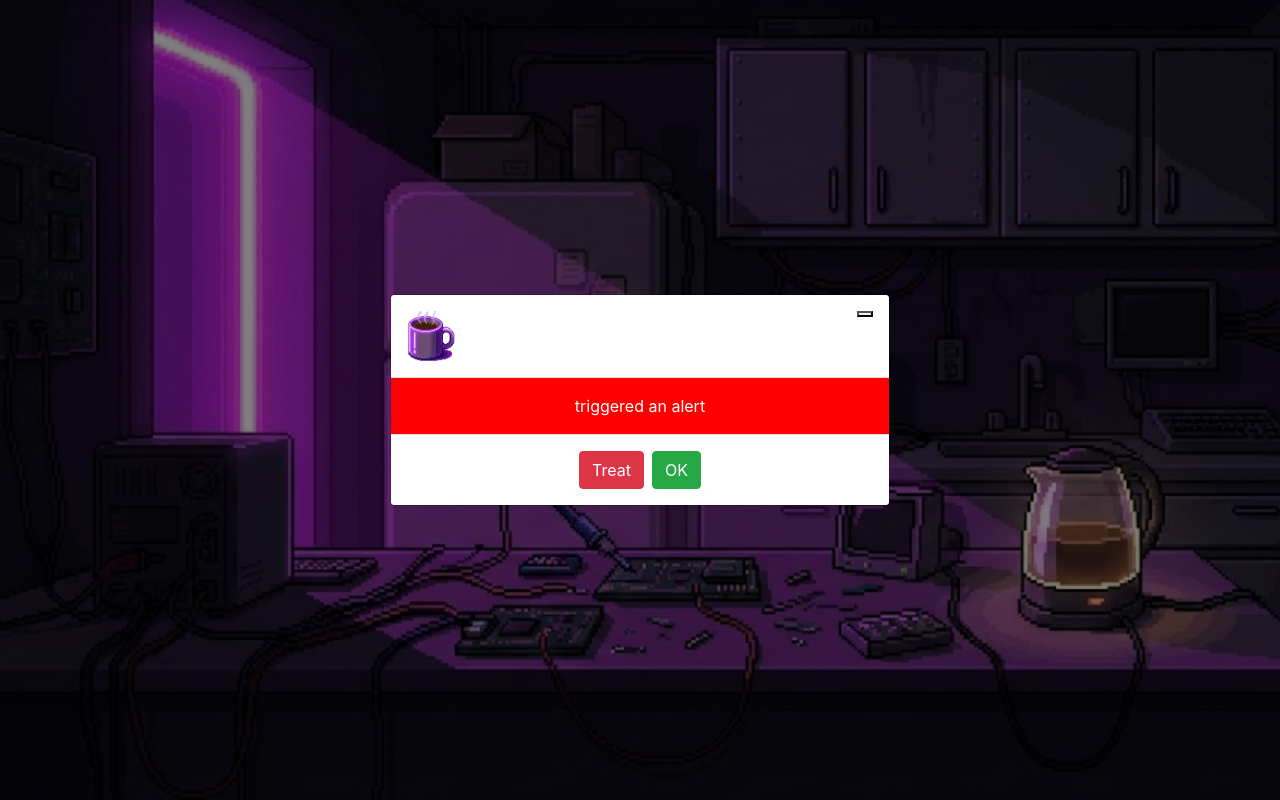
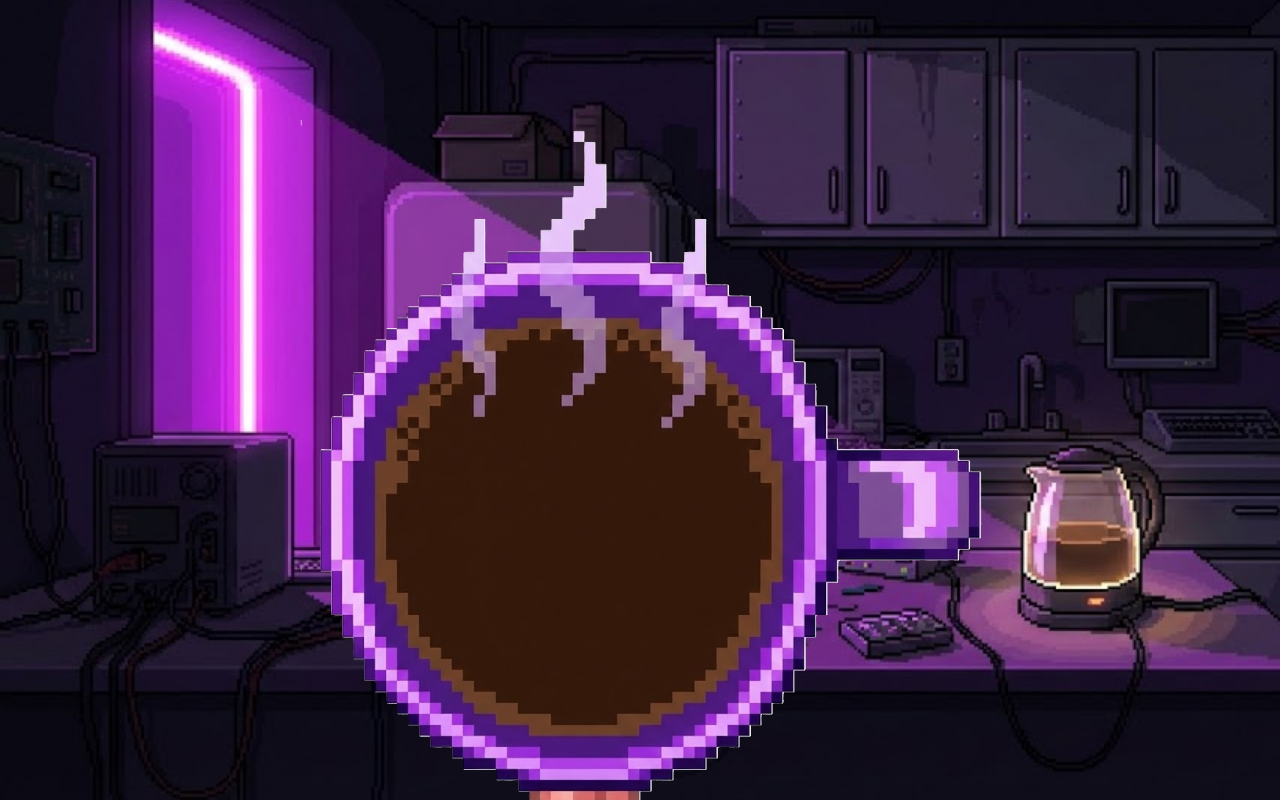
Before and after one commit to FaaF-Eng/CYBERPUNK-GAME-, a plain HTML site: page next.html in a window 1280 px wide. Both pictures are taken after a click on the picture 654 px from the left and 470 px from the top of the page. Drawn offline with nearby package versions, Linux system fonts and the light colour scheme.

Commit message:
Drink Coffee

```diff
--- a/assets/css/next.css
+++ b/assets/css/next.css
@@ -55,3 +55,21 @@ html, body {
     z-index: -1;           /* manda pro fundo se tiver mais conteúdo */
     overflow: hidden;      /* essencial para o pan: esconde extras */
 }
+
+
+
+#coffee_drink_container {
+    position: absolute;
+    top: 60%;
+    left: 50%;
+    transform: translate(-50%, -50%);
+    z-index: 9999;                    /* aparece por cima de tudo */
+    pointer-events: none;             /* não bloqueia cliques no café */
+}
+
+#coffee_drink_container img {
+    max-width: 90vw;                  /* não ultrapassa a tela */
+    max-height: 90vh;
+    width: auto;
+    height: auto;
+}
--- /dev/null
+++ b/assets/js/movimento-tela.js
@@ -0,0 +1,59 @@
+//==========================================USADO NA NEXT==============================
+document.addEventListener('DOMContentLoaded', () => {
+    // Fade from black (inalterado)
+    const overlay = document.createElement('div');
+    overlay.id = 'fade-from-black';
+    overlay.style.position = 'fixed';
+    overlay.style.top = '0';
+    overlay.style.left = '0';
+    overlay.style.width = '100vw';
+    overlay.style.height = '100vh';
+    overlay.style.backgroundColor = '#000000';
+    overlay.style.opacity = '1';
+    overlay.style.transition = 'opacity 6s cubic-bezier(0.22, 0.61, 0.36, 1)'; // 6s ultra suave
+    overlay.style.zIndex = '99999';
+    overlay.style.pointerEvents = 'none';
+    document.documentElement.appendChild(overlay);
+
+    requestAnimationFrame(() => {
+        overlay.style.opacity = '0';
+    });
+
+    overlay.addEventListener('transitionend', () => {
+        overlay.remove();
+    });
+
+    // Efeito de panning FNAF-style (agora no container, para mover BG + coffee juntos)
+    const panContainer = document.getElementById('pan-container');
+    const coffee = document.querySelector('.coffee');
+    const maxPan = 10; // Limite de pan em % para cada lado (ajuste para mais/menos)
+    const initialCoffeeLeft = 650; // Valor original em px (ajuste se mudou)
+    const initialCoffeeTop = 440; // Valor original em px (para top, inalterado)
+
+    // Função para ajustar posição inicial do coffee (compensa o shift central do pan)
+    const adjustCoffeePosition = () => {
+        const viewportWidth = window.innerWidth;
+        const initialShift = (viewportWidth * (maxPan / 100));
+        coffee.style.left = `${initialCoffeeLeft + initialShift}px`;
+        coffee.style.top = `${initialCoffeeTop}px`; // Top inalterado
+    };
+
+    // Ajusta na load e centraliza o pan-container
+    adjustCoffeePosition();
+    panContainer.style.transform = `translateX(-${maxPan}%)`; // Centro inicial
+
+    // Movimento com mouse
+    document.addEventListener('mousemove', (e) => {
+        const mouseX = e.clientX / window.innerWidth; // 0 a 1
+        const panOffset = (mouseX - 0.5) * (maxPan * 2); // De -maxPan a +maxPan
+        panContainer.style.transform = `translateX(calc(-${maxPan}% - ${panOffset}%))`;
+    });
+
+    // Reset para centro ao sair da janela
+    document.addEventListener('mouseleave', () => {
+        panContainer.style.transform = `translateX(-${maxPan}%)`;
+    });
+
+    // Reajusta posição do coffee em resize (mantém responsivo)
+    window.addEventListener('resize', adjustCoffeePosition);
+});
--- /dev/null
+++ b/assets/js/next.js
@@ -0,0 +1,27 @@
+const imagens = [
+    "assets/img/coffee_drink.png"
+    // pode adicionar mais frames se quiser
+];
+
+let indice = 0;
+
+function drinkCoffee() {
+    const container = document.getElementById("coffee_drink_container");
+    if (!container) return;
+
+    // 1. Mostra a imagem do café sendo bebido (com a animação bonita que você já tem)
+    container.innerHTML = "";
+    const img = document.createElement("img");
+    img.src = imagens[indice];
+    img.alt = "Café sendo bebido";
+    container.appendChild(img);
+
+    indice = (indice + 1) % imagens.length;
+
+    // 2. REMOVE A XÍCARA DO BALCÃO PARA SEMPRE
+    const xicaraNoBalcao = document.querySelector(".coffee");
+    if (xicaraNoBalcao) {
+        xicaraNoBalcao.remove();        // remove completamente do DOM
+        // ou se preferir só esconder: xicaraNoBalcao.style.display = "none";
+    }
+}
--- a/index.html
+++ b/index.html
@@ -23,4 +23,4 @@
   window.location.href = 'menu.html';
 }
 </script>
-<script src="assets/js/main.js"></script>
+<script src="assets/js/dialogo.js"></script>
--- a/next.html
+++ b/next.html
@@ -11,78 +11,23 @@
 </head>
 
 <body>
+
     <div class="background">
+        <div id="coffee_drink_container"></div>
         <div id="pan-container" class="pan-container">
             <img class="img-background" src="assets/img/bg-coffee.png" alt="background">
-            <img class="coffee" src="assets/img/coffee.png" alt="coffee" onclick="drinkCoffeeModal()">
+            <img class="coffee" src="assets/img/coffee.png" alt="coffee" onclick="drinkCoffee()">
         </div>
     </div>
     <div class="ground"></div>
 
     <script src="https://cdn.jsdelivr.net/npm/bootstrap@5.3.2/dist/js/bootstrap.bundle.min.js"></script>
+    <script src="assets/js/next.js"></script>
     <!-- SCRIPT DO FADE FROM BLACK + EFEITO DE PANNING (FNAF-STYLE) + SYNC COFFEE -->
-    <script>
-        document.addEventListener('DOMContentLoaded', () => {
-            // Fade from black (inalterado)
-            const overlay = document.createElement('div');
-            overlay.id = 'fade-from-black';
-            overlay.style.position = 'fixed';
-            overlay.style.top = '0';
-            overlay.style.left = '0';
-            overlay.style.width = '100vw';
-            overlay.style.height = '100vh';
-            overlay.style.backgroundColor = '#000000';
-            overlay.style.opacity = '1';
-            overlay.style.transition = 'opacity 6s cubic-bezier(0.22, 0.61, 0.36, 1)'; // 6s ultra suave
-            overlay.style.zIndex = '99999';
-            overlay.style.pointerEvents = 'none';
-            document.documentElement.appendChild(overlay);
-
-            requestAnimationFrame(() => {
-                overlay.style.opacity = '0';
-            });
-
-            overlay.addEventListener('transitionend', () => {
-                overlay.remove();
-            });
-
-            // Efeito de panning FNAF-style (agora no container, para mover BG + coffee juntos)
-            const panContainer = document.getElementById('pan-container');
-            const coffee = document.querySelector('.coffee');
-            const maxPan = 10; // Limite de pan em % para cada lado (ajuste para mais/menos)
-            const initialCoffeeLeft = 650; // Valor original em px (ajuste se mudou)
-            const initialCoffeeTop = 440; // Valor original em px (para top, inalterado)
-
-            // Função para ajustar posição inicial do coffee (compensa o shift central do pan)
-            const adjustCoffeePosition = () => {
-                const viewportWidth = window.innerWidth;
-                const initialShift = (viewportWidth * (maxPan / 100));
-                coffee.style.left = `${initialCoffeeLeft + initialShift}px`;
-                coffee.style.top = `${initialCoffeeTop}px`; // Top inalterado
-            };
-
-            // Ajusta na load e centraliza o pan-container
-            adjustCoffeePosition();
-            panContainer.style.transform = `translateX(-${maxPan}%)`; // Centro inicial
-
-            // Movimento com mouse
-            document.addEventListener('mousemove', (e) => {
-                const mouseX = e.clientX / window.innerWidth; // 0 a 1
-                const panOffset = (mouseX - 0.5) * (maxPan * 2); // De -maxPan a +maxPan
-                panContainer.style.transform = `translateX(calc(-${maxPan}% - ${panOffset}%))`;
-            });
-
-            // Reset para centro ao sair da janela
-            document.addEventListener('mouseleave', () => {
-                panContainer.style.transform = `translateX(-${maxPan}%)`;
-            });
-
-            // Reajusta posição do coffee em resize (mantém responsivo)
-            window.addEventListener('resize', adjustCoffeePosition);
-        });
-    </script>
+    <script src="assets/js/movimento-tela.js"></script>
     <script src="assets/js/modal.js"></script>
 
+    <!--modal-->
     <div class="modal fade" id="basicModal" tabindex="-1">
         <div class="modal-dialog modal-dialog-centered">
             <div class="modal-content">
```
Also changed, not shown: assets/img/coffee_drink.png (added), assets/js/dialogo.js (renamed from assets/js/main.js). Lines whose indentation alone changed are shown as unchanged.
